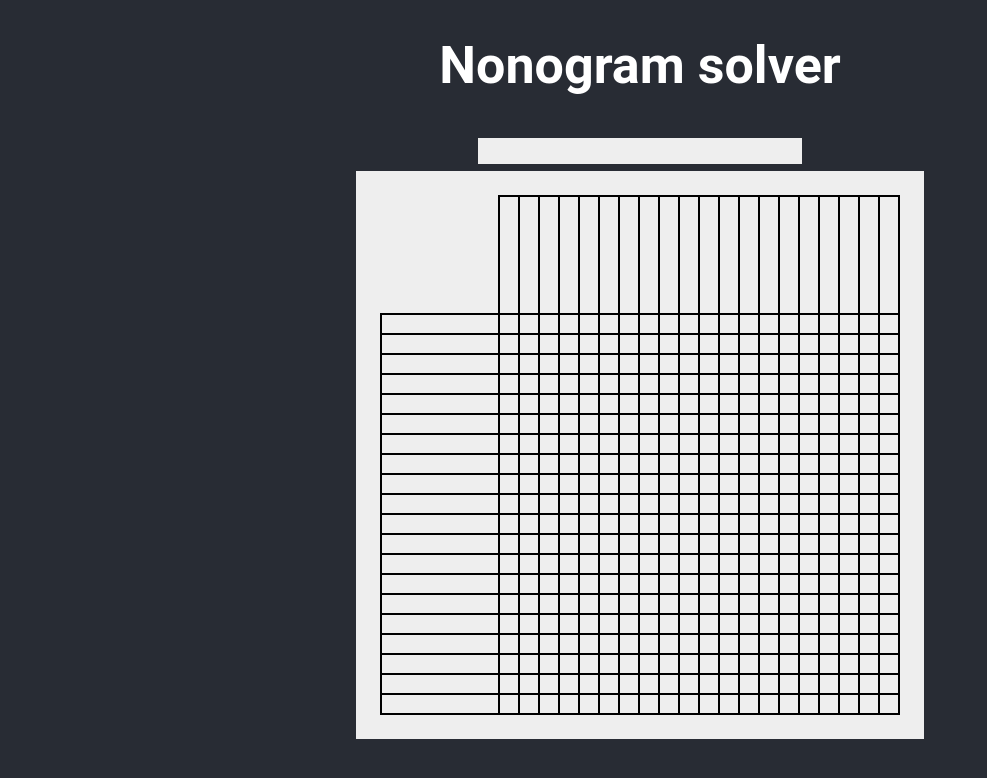
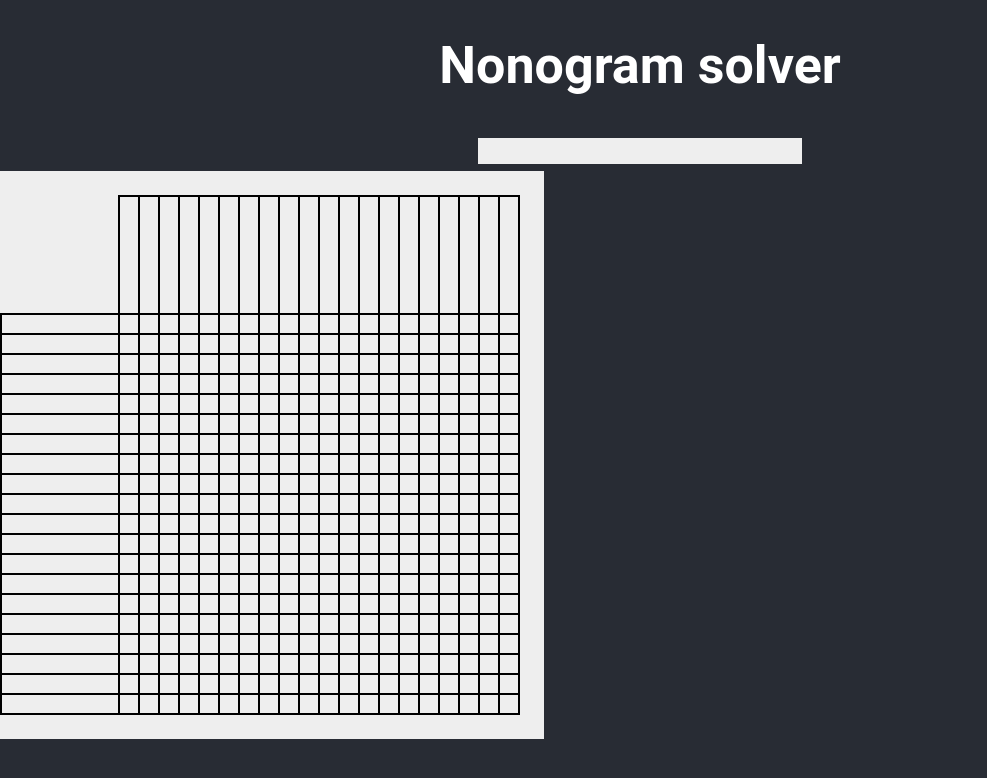
Before and after one commit to winkbrace/nonogram, a React (Create React App) app: page / in a window 1280 px wide. Shown: the top 778 px of the page, without its empty margins (0-987 px from the left). Built offline with nearby package versions, Linux system fonts and the light colour scheme; the HTML template or start-up script is replaced by a standard one.

Commit message:
Move InputCanvas to it's own canvas

```diff
--- a/src/App.js
+++ b/src/App.js
@@ -2,8 +2,6 @@ import Canvas from "./components/Canvas";
 import NonogramInput from "./components/NonogramInput";
 import Board from "./solver/Board";
 import css from "./App.module.scss";
-
-require('canvasinput/CanvasInput');
 
 function App() {
     const board = new Board(20, 20);
--- a/src/components/Canvas.js
+++ b/src/components/Canvas.js
@@ -1,5 +1,6 @@
 import {useEffect, useRef, useState} from "react";
 import css from './Canvas.module.scss';
+import InputCanvas from "./InputCanvas";
 
 /**
  * This component is responsible for rendering the canvas with the current nonogram state.
@@ -8,6 +9,7 @@ export default function Canvas({board}) {
     const {rows, cols} = board;
     const ref = useRef(null);
     const [manualInput, setManualInput] = useState(null);
+    const [inputCanvas, setInputCanvas] = useState(null);
 
     const cellSize = 20;
     const hintsWidth = 6 * cellSize;
@@ -88,45 +90,11 @@ export default function Canvas({board}) {
     }
 
     function drawInput(r, c) {
-        const canvas = ref.current.cloneNode(true);
         const pos = findPositionAt(r, c);
 
-        const input = new window.CanvasInput({
-            canvas: canvas,
-            x: pos.x,
-            y: pos.y,
-            value: '',
-            fontSize: 18,
-            fontFamily: 'Arial',
-            fontColor: '#212121',
-            fontWeight: 'bold',
-            width: 200,
-            padding: 8,
-            borderWidth: 1,
-            borderColor: '#000',
-            borderRadius: 3,
-            boxShadow: '1px 1px 0px #fff',
-            innerShadow: '0px 0px 5px rgba(0, 0, 0, 0.5)',
-            onkeydown: (e) => {
-                // only numbers and spaces allowed
-                if (! isFinite(e.key) && e.key !== ' ') {
-                    e.preventDefault();
-                }
-            },
-            onsubmit: (e) => {
-                const values = input._value.split(' ').filter(Number).map(Number);
-                if (r > 0) {
-                    board.rowHints[r] = values;
-                } else {
-                    board.colHints[c] = values;
-                }
-                input.destroy();
-                redraw();
-            }
-        });
-
-        input.render();
-        input.focus(0);
+        setInputCanvas(
+            <InputCanvas width={width} height={height} inputPos={pos} redraw={redraw} board={board} r={r} c={c} />
+        )
     }
 
     const findCellAt = (x, y) => {
@@ -183,11 +151,14 @@ export default function Canvas({board}) {
     }, [manualInput]);
 
     return (
-        <canvas
-            ref={ref}
-            className={css.root}
-            width={`${width}px`}
-            height={`${height}px`}
-        />
+        <div className={css.root}>
+            <canvas
+                ref={ref}
+                className={css.board}
+                width={`${width}px`}
+                height={`${height}px`}
+            />
+            {inputCanvas}
+        </div>
     );
 }
--- a/src/components/Canvas.module.scss
+++ b/src/components/Canvas.module.scss
@@ -1,4 +1,11 @@
 .root {
-  background-color: #eee;
-  outline: 1.5rem solid #eee;
+    position: relative;
 }
+
+.board {
+    position: absolute;
+    top: 0;
+    left: 0;
+    background-color: #eee;
+    outline: 1.5rem solid #eee;
+}
--- /dev/null
+++ b/src/components/InputCanvas.js
@@ -0,0 +1,54 @@
+import {useEffect, useRef} from "react";
+import css from './InputCanvas.module.scss';
+
+require('canvasinput/CanvasInput');
+
+export default function InputCanvas({width, height, inputPos, redraw, board, r, c}) {
+    const ref = useRef(null);
+
+    useEffect(() => {
+        const canvas = ref.current;
+        const ctx = canvas.getContext('2d');
+        ctx.clearRect(0, 0, width, height);
+
+        const input = new window.CanvasInput({
+            canvas: canvas,
+            x: inputPos.x,
+            y: inputPos.y,
+            fontSize: 18,
+            fontFamily: 'Arial',
+            fontColor: '#212121',
+            fontWeight: 'bold',
+            width: 100,
+            padding: 8,
+            borderWidth: 1,
+            borderColor: '#000',
+            borderRadius: 3,
+            boxShadow: '1px 1px 0px #fff',
+            innerShadow: '0px 0px 5px rgba(0, 0, 0, 0.5)',
+            onkeydown: (e) => {
+                // only numbers and spaces allowed
+                if (! isFinite(e.key) && e.key !== ' ') {
+                    e.preventDefault();
+                }
+            },
+            onsubmit: (e) => {
+                const values = input._value.split(' ').filter(Number).map(Number);
+                if (r > 0) {
+                    board.rowHints[r] = values;
+                } else {
+                    board.colHints[c] = values;
+                }
+                input.destroy();
+                redraw();
+            }
+        });
+
+        input.render();
+        input.focus(0);
+    }, [inputPos]);
+
+    return (
+        <canvas className={css.root} ref={ref} width={width} height={height}></canvas>
+    );
+};
--- /dev/null
+++ b/src/components/InputCanvas.module.scss
@@ -0,0 +1,6 @@
+.root {
+    position: absolute;
+    top: 0;
+    left: 0;
+    z-index: 2;
+}
```
Also changed, not shown: src/hooks/useCanvas.js (added).
